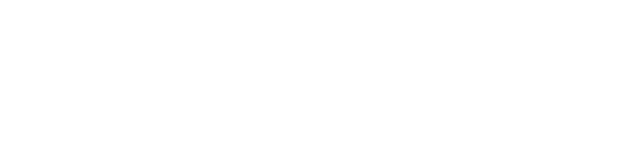
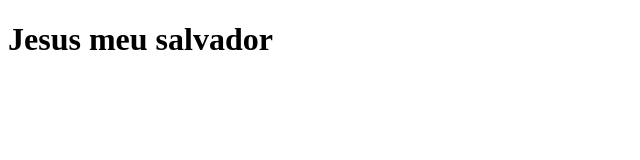
Before and after one commit to Rogercon52/projeto-social, a plain HTML site: page index.html in a window 1280 px wide. Shown: the whole page, without its empty margins (0-640 px from the left). Drawn offline with Linux system fonts and the light colour scheme.

Commit message:
atualizado

```diff
--- a/index.html
+++ b/index.html
@@ -7,6 +7,6 @@
     <link rel="shortcut icon" href="favicon.ico" type="image/x-icon">
 </head>
 <body>
-    <h1</h1>
+    <h1>Jesus meu salvador</h1>
 </body>
 </html>
```
